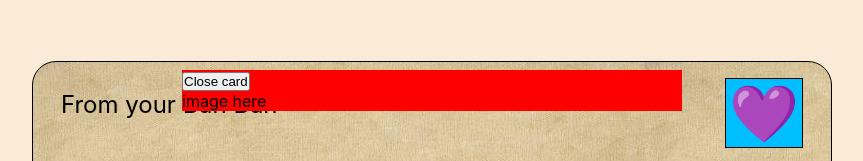
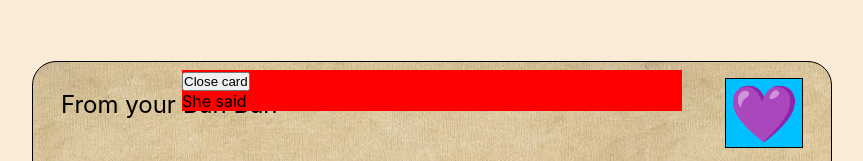
Before and after one commit to SaVanceX/valentine-asma, a React (Create React App) app: page / in a window 1280 px wide. Both pictures are taken after a click on the button "SUBMIT". Shown: the part 278-439 px from the top of the page, without its empty margins (208-1071 px from the left). Built offline with nearby package versions, Linux system fonts and the light colour scheme.

Commit message:
Update App.js
Update text on modal

```diff
--- a/src/App.js
+++ b/src/App.js
@@ -78,11 +78,10 @@ function App() {
       {showCard &&
         <div class="response-card">
           <button onClick={closeModal}>Close card</button>
-          <p>{response}</p>
-          <p>image here</p>
-         {option1 &&
-           <img src="https://fakeimg.pl/400x600?text=image+1" alt="image-1"/>
-          }
+          <p> She said {response}</p>
+           {option1 &&
+             <img src="https://fakeimg.pl/400x600?text=image+1" alt="image-1"/>
+            }
 
           {option2 &&
            <img src="https://fakeimg.pl/300x400?text=image+2" alt="image-3"/>
```
